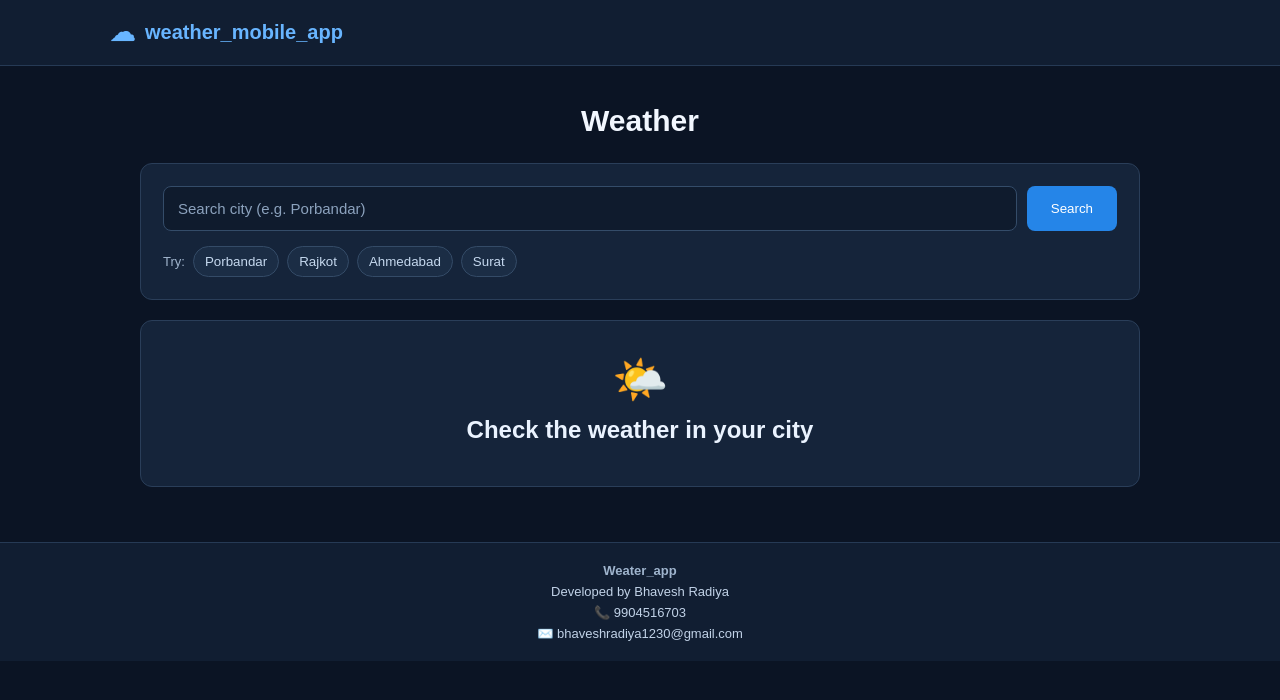
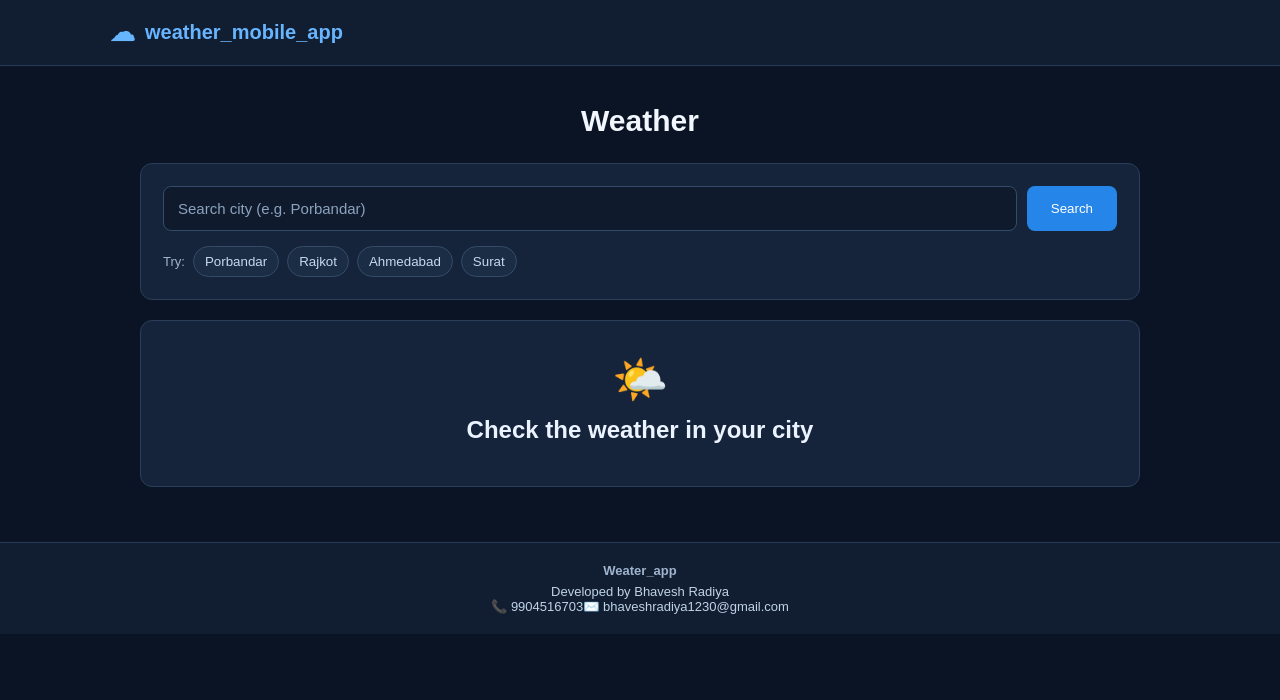
Before and after one commit to RadiyaBhavesh/Weather_App--React-Python, a React (Vite) app in the folder Fontend/: page / in a window 1280 px wide. Shown: the top 700 px of the page. Built offline with nearby package versions, Linux system fonts and the light colour scheme.

Commit message:
Fix footer contact display for dark theme

```diff
--- a/Fontend/src/App.jsx
+++ b/Fontend/src/App.jsx
@@ -127,10 +127,10 @@ export default function App() {
       </main>
 
       <footer className="footer">
-        <strong>Weater_app</strong>
-        <span>Developed by Bhavesh Radiya</span>
-        <span><a href="tel:9904516703">📞 9904516703</a></span>
-        <span><a href="mailto:bhaveshradiya1230@gmail.com">✉️ bhaveshradiya1230@gmail.com</a></span>
+        <strong className="footer-title">Weater_app</strong>
+        <span className="footer-credit">Developed by Bhavesh Radiya</span>
+        <a className="footer-contact" href="tel:9904516703">📞 9904516703</a>
+        <a className="footer-contact" href="mailto:bhaveshradiya1230@gmail.com">✉️ bhaveshradiya1230@gmail.com</a>
       </footer>
     </div>
   );
```
